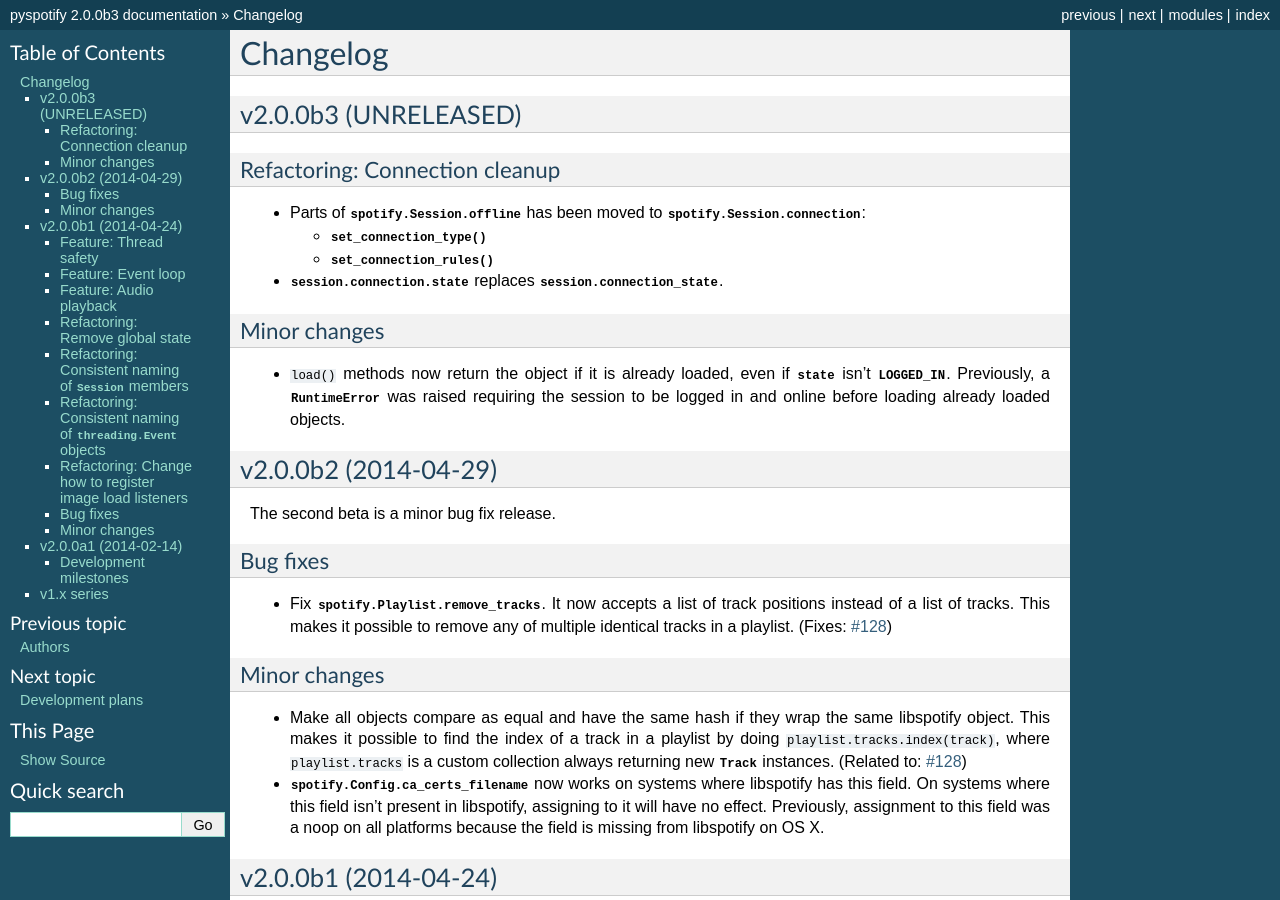
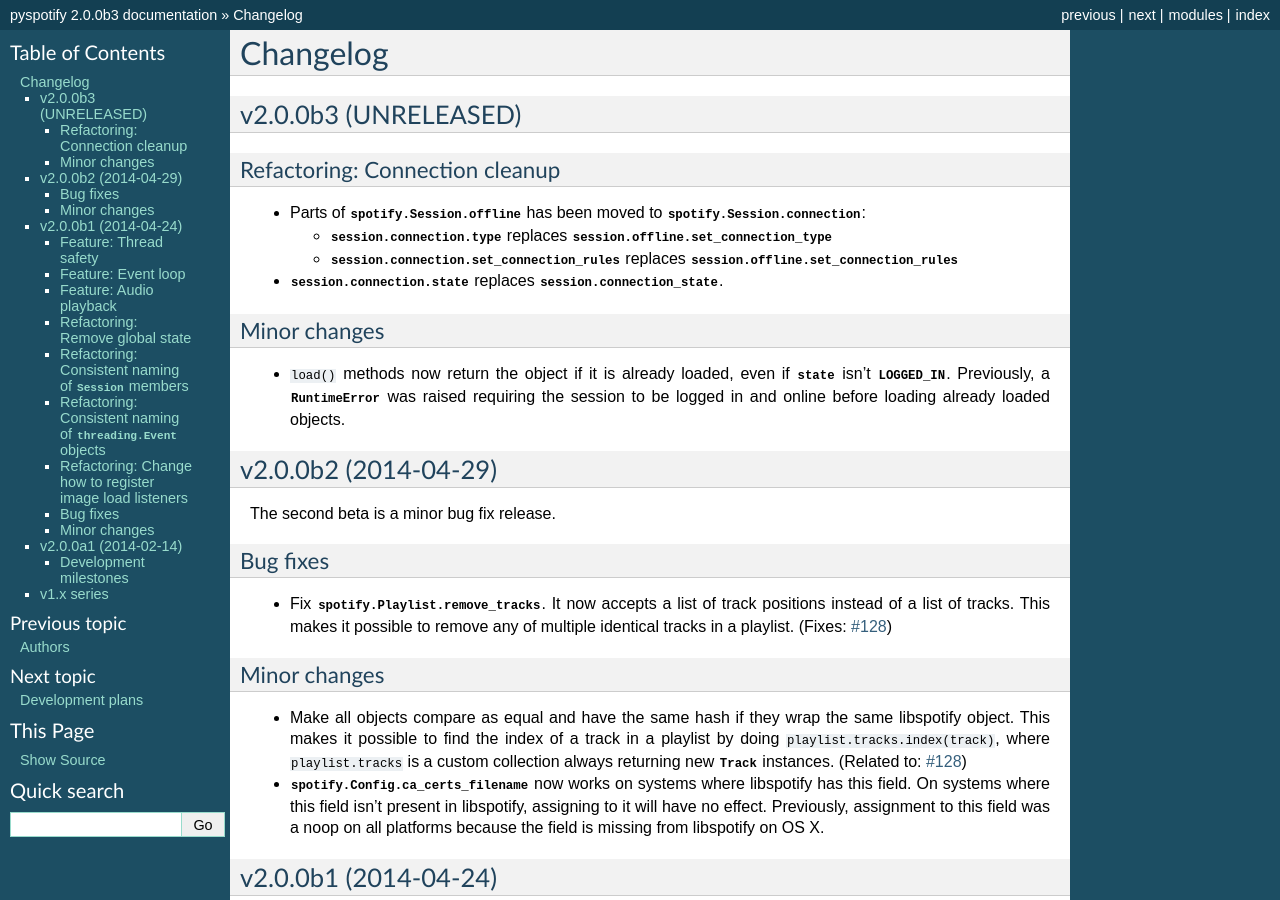
Before and after one commit to jodal/pyspotify, a Sphinx documentation site: the page built from docs/changelog.rst, in a window 1280 px wide and 900 px high. Built offline with Sphinx 7.4.7, drawn with Linux system fonts in a browser that asks for light colours; pages that are not in the unit, such as notebooks, are missing from menus.

Commit message:
connection: Change set_connection_type into 'type' property

```diff
--- a/docs/changelog.rst
+++ b/docs/changelog.rst
@@ -11,8 +11,14 @@ Refactoring: Connection cleanup
 - Parts of :attr:`spotify.Session.offline` has been moved to
   :attr:`spotify.Session.connection`:
 
-  - :meth:`~spotify.connection.Connection.set_connection_type`
-  - :meth:`~spotify.connection.Connection.set_connection_rules`
+  - :attr:`session.connection.type <spotify.connection.Connection.type>`
+    replaces :meth:`session.offline.set_connection_type
+    <spotify.offline.Offline.set_connection_type>`
+
+  - :meth:`session.connection.set_connection_rules
+    <spotify.connection.Connection.set_connection_rules>` replaces
+    :meth:`session.offline.set_connection_rules
+    <spotify.offline.Offline.set_connection_rules>`
 
 - :attr:`session.connection.state <spotify.connection.Connection.state>`
   replaces :attr:`session.connection_state <spotify.Session.connection_state>`.
```
Also changed, not shown: 2 other files.
